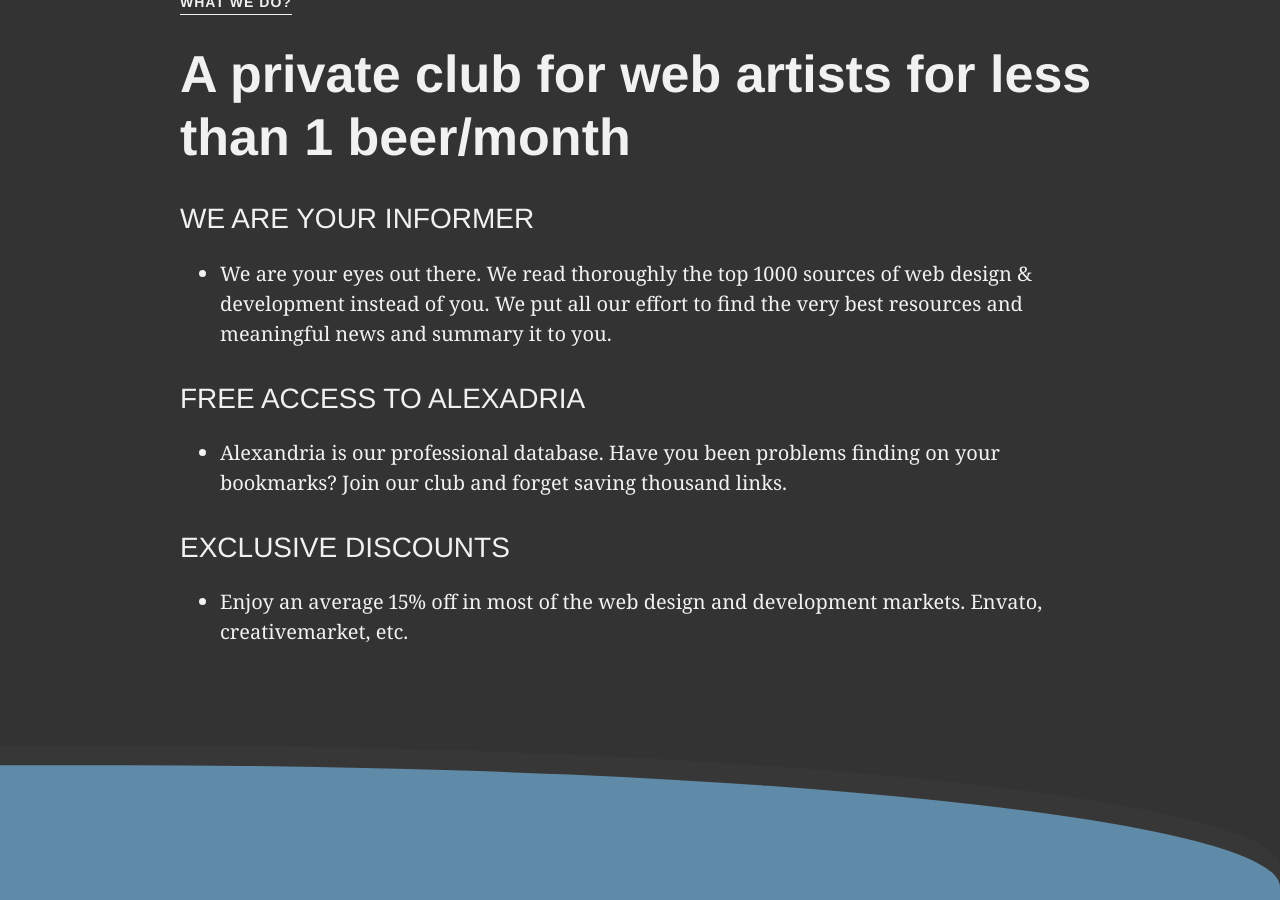
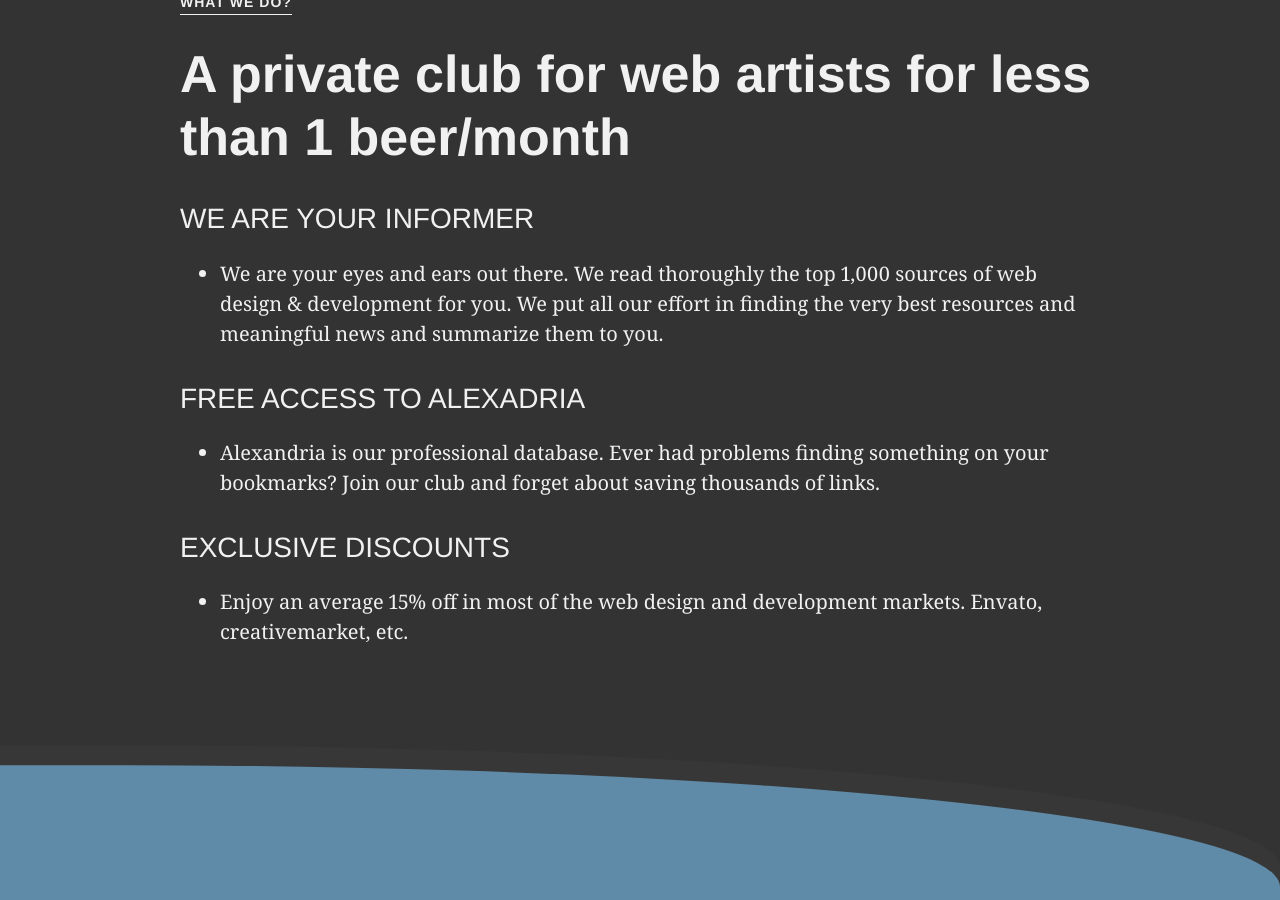
Before and after one commit to valencia-io/valencia-io, a Jekyll site: the page built from index.html, in a window 1280 px wide and 900 px high, scrolled down 980 px. Built offline with Jekyll 4.4.1, drawn with Linux system fonts in a browser that asks for light colours; some of the changed text lies outside the part shown.

Commit message:
text corrections

```diff
--- a/index.html
+++ b/index.html
@@ -14,10 +14,10 @@
         {% include logo.html %}
         <div class="headline">
             <div class="hl1">Helping busy web designers &<br>developers to keep up to date</div>
-            <div class="hl2">Too many good feeds to read every day?</div>
+            <div class="hl2">Too many good feeds<br>to read every day?</div>
             <div class="hl3">We read everything,<br>you enjoy the very best</div>
             <div class="hl4">Join the club to be<br> a better artist</div>
-            <div class="hl5">Do you want to be the best<br>informed developer around you?</div>
+            <div class="hl5">Do you want to be the most<br> well informed developer around?</div>
             <div class="hl6">Exclusive discounts</div>
         </div>
     </div>
@@ -29,9 +29,9 @@
         <p class="type">What we do?</p>
         <h1>A private club for web artists for less than 1 beer/month</h1>
         <h3>We are your informer</h3>
-        <ul><li><p>We are your eyes out there. We read thoroughly the top 1000 sources of web design & development instead of you. We put all our effort to find the very best resources and meaningful news and summary it to you.</p></li></ul>
+        <ul><li><p>We are your eyes and ears out there. We read thoroughly the top 1,000 sources of web design & development for you. We put all our effort in finding the very best resources and meaningful news and summarize them to you.</p></li></ul>
         <h3>Free access to alexadria</h3>
-        <ul><li><p>Alexandria is our professional database. Have you been problems finding on your bookmarks? Join our club and forget saving thousand links.</p></li></ul>
+        <ul><li><p>Alexandria is our professional database. Ever had problems finding something on your bookmarks? Join our club and forget about saving thousands of links.</p></li></ul>
         <h3>Exclusive discounts</h3>
         <ul><li><p>Enjoy an average 15% off in most of the web design and development markets. Envato, creativemarket, etc.</p></li></ul>
 
@@ -41,9 +41,9 @@
     <article class="">
         <p class="type">Why we do it</p>
         <h1>Do you want to be a better professional with less effort?</h1>
-        <h2>Be the most informed of all your colleague. Never miss an important topic on internet again.</h2>
+        <h2>Be the most well informed of all your colleagues. Never miss an important topic on the internet again.</h2>
         <h1>Stay up to date easily</h1>
-        <h2>Reading one hour a week it's enough if you know what to read.<br>We exist to liberate you of following thousand of news.</h2>
+        <h2>One hour of reading per week is enough, if you know what to read.<br>We exist to release you from the burden of following thousands of news websites.</h2>
         <h1>Web hate to make websites...</h1>
         <h2>... we love to make art in a web format <strong>;)</strong></h2>
         <h1>Do you know what infoxication means?</h1>
@@ -93,34 +93,34 @@
         <p class="type">Pricing</p>
         <h2>Try one month totally free.</h2>
         <h2>One click instant cancellation.</h2>
-        <h2>An individual subscription cost <span class="price">12€ yearly</span>.</h2>
+        <h2>An individual subscription costs <span class="price">€36 per year</span>.</h2>
 
         <div class="grid-items-lines">
             <a href="javascript:void(0)" class="grid-item">
                 <img src="/img/2x1.png" alt="">
-                <h3><span class="price">12€ </span>/ year</h3>
+                <h3><span class="price">€36 </span>/ year</h3>
                 <h1>Invite and win:  2 x 1</h1>
-                <p>Pay friend's first year subscription and get your subscription for free.</p>
-                <h3>12€ TOTAL</h3>
+                <p>Pay for your friend's first year and get your subscription for free.</p>
+                <h3>€36 TOTAL</h3>
                 <button>Join</button>
             </a>
             <a href="javascript:void(0)" class="grid-item">
                 <img src="/img/3x2.png" alt="">
-                <h3><span class="price">11€ </span>/ year</h3>
+                <h3><span class="price">€33 </span>/ year</h3>
                 <h1>Give love: 3 x 2</h1>
                 <p>Invite 2 mates and get your subscription for free</p>
-                <h3>22€ TOTAL</h3>
+                <h3>€66 TOTAL</h3>
                 <button>Welcome</button>
             </a>
             <a href="javascript:void(0)" class="grid-item">
                 <img src="/img/5x4.png" alt="">
-                <h3><span class="price">10€ </span>/ year</h3>
+                <h3><span class="price">€30 </span>/ year</h3>
                 <h1>Company plan: 5 x 4</h1>
-                <p>Be the most informed team around you. Get 5 subscription by paying 4</p>
-                <h3>40€ TOTAL</h3>
+                <p>Be the most well informed team around. Get 5 subscriptions and pay only 4.</p>
+                <h3>€120 TOTAL</h3>
                 <button>Let's go</button>
             </a>
         </div>
-        <p class="single-subscription">Do you want to buy a single subscription? Why? It is the same price than inviting one friend and getting yours for free.</p>
+        <p class="single-subscription">** Do you want to buy a single subscription? Why? It is the same price than inviting one friend and getting yours for free.</p>
     </article>
 </section>
```
Also changed, not shown: other parts of index.html (+3 -3 lines), 2 other files.
